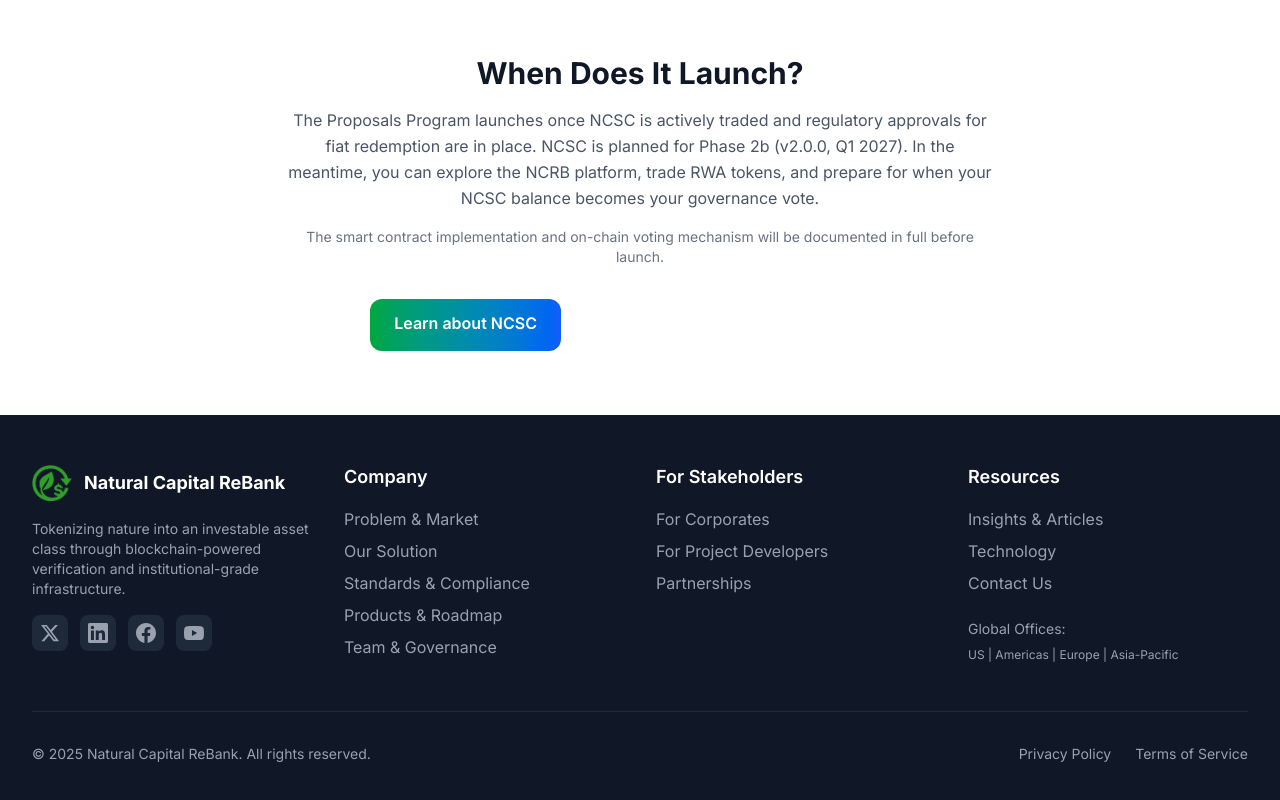
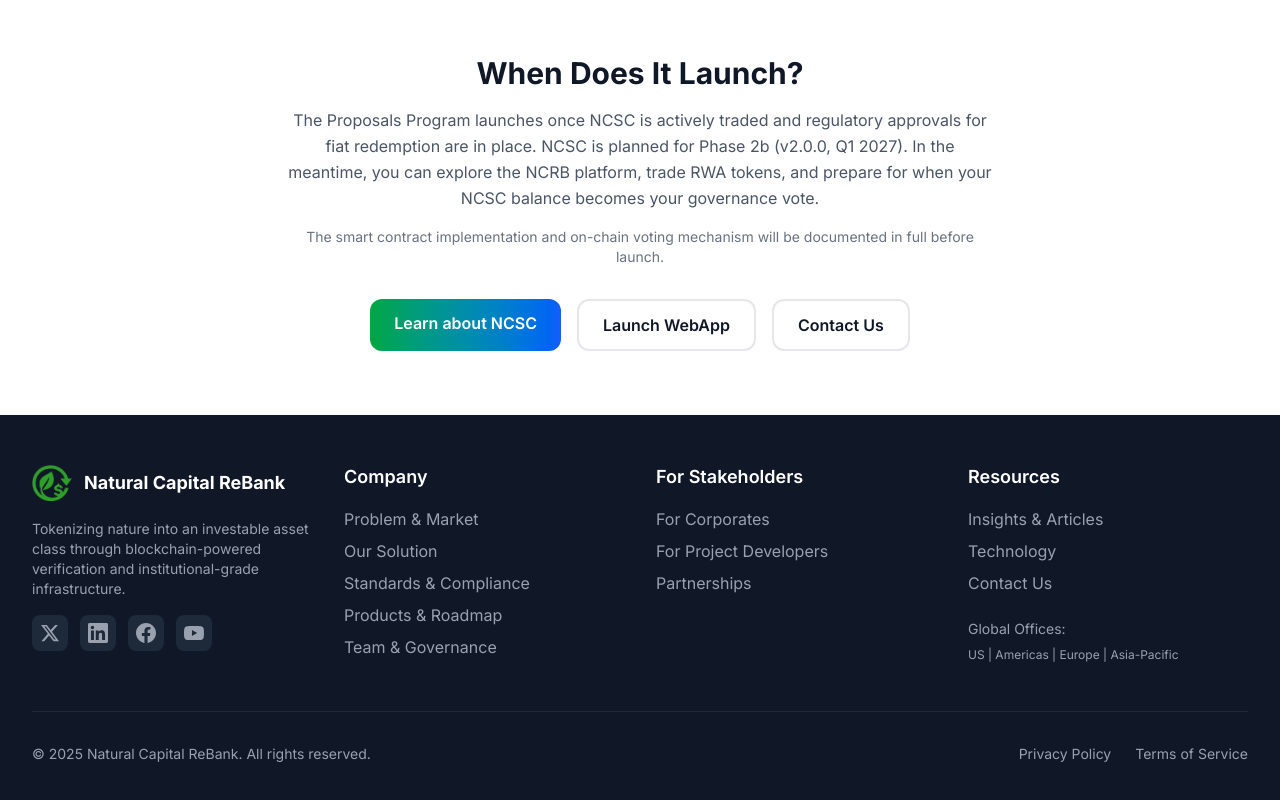
Before and after one commit to Natutal-Capital-ReBank/ncrb-website, a Next.js app: page /proposals in a window 1280 px wide. Shown: the part 3118-3918 px from the top of the page. Built offline with nearby package versions, Linux system fonts and the light colour scheme; no server answers.

Commit message:
fix button visibility

```diff
--- a/app/proposals/page.tsx
+++ b/app/proposals/page.tsx
@@ -263,10 +263,10 @@
             <Button href="/stablecoin" variant="primary">
               Learn about NCSC
             </Button>
-            <Button href="/coming-soon" variant="outline">
+            <Button href="/coming-soon" variant="secondary">
               Launch WebApp
             </Button>
-            <Button href="/contact" variant="outline">
+            <Button href="/contact" variant="secondary">
               Contact Us
             </Button>
           </div>
--- a/app/stablecoin/page.tsx
+++ b/app/stablecoin/page.tsx
@@ -291,10 +291,10 @@
             <Button href="/coming-soon" variant="primary">
               Launch WebApp
             </Button>
-            <Button href="/proposals" variant="outline">
+            <Button href="/proposals" variant="secondary">
               Proposals Program
             </Button>
-            <Button href="/contact" variant="outline">
+            <Button href="/contact" variant="secondary">
               Contact Us
             </Button>
           </div>
```
